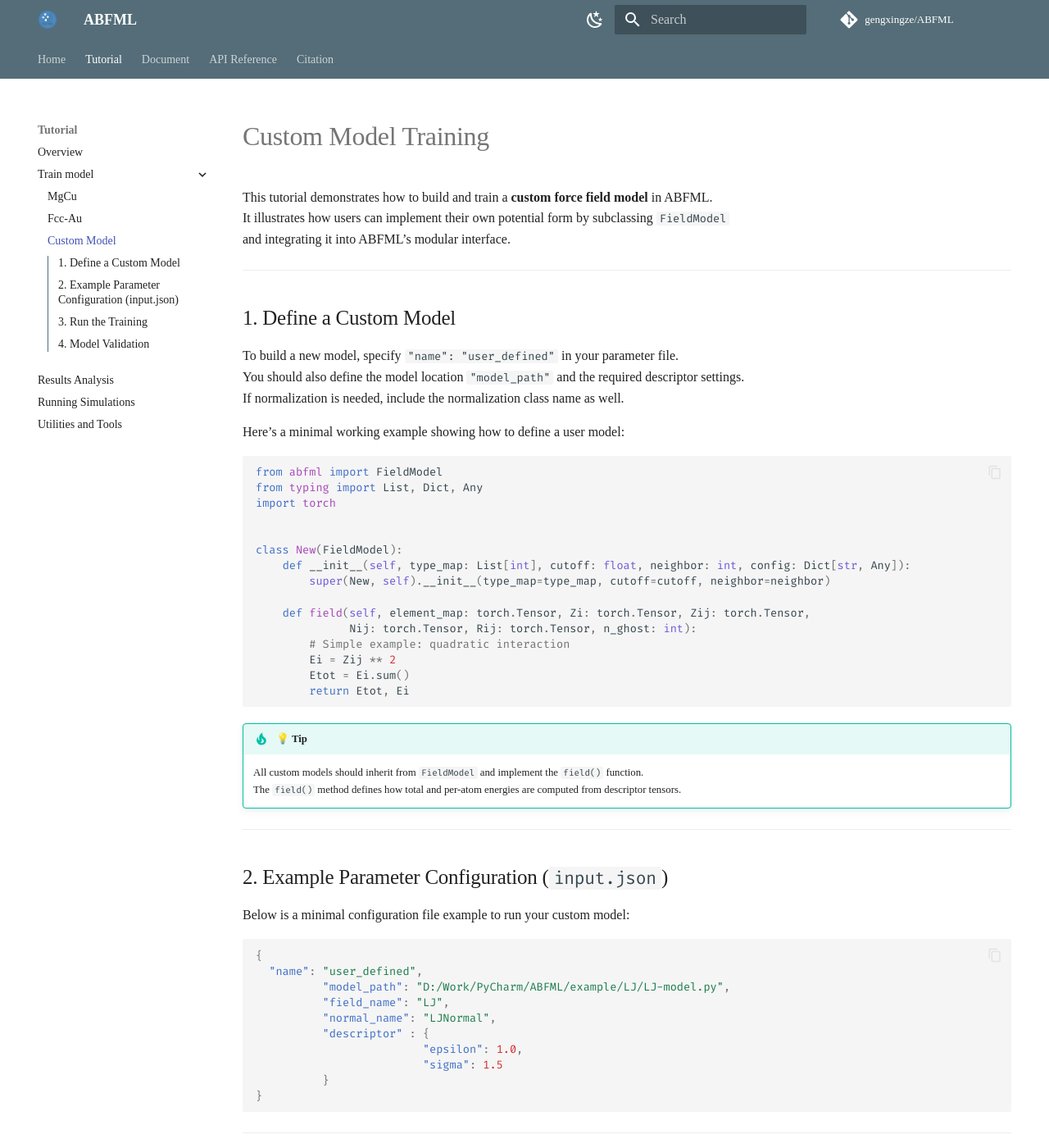
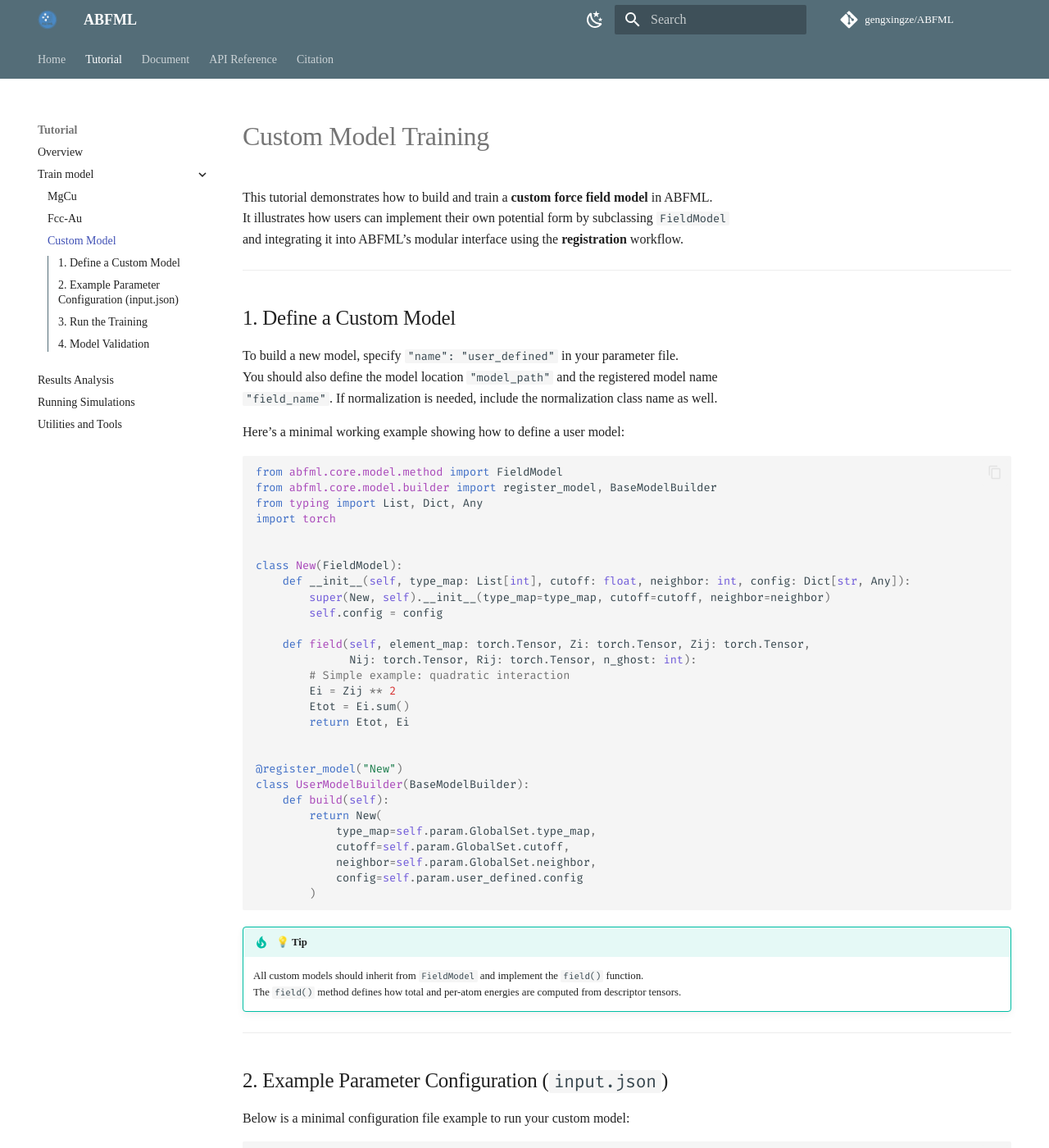
Before and after one commit to gengxingze/ABFML, an MkDocs documentation site: the page built from docs/tutorials/custom_model.md, in a window 1280 px wide and 1400 px high. Shown: the whole window at 82% size. Built offline with MkDocs 1.6.1 and Material for MkDocs 9.7.7, drawn with Linux system fonts in a browser that asks for light colours; some web fonts are replaced; comment, search, counter and statistics services are not loaded; some of the changed text lies outside the part shown.

Commit message:
Update docs for registered custom models

````diff
--- a/docs/tutorials/custom_model.md
+++ b/docs/tutorials/custom_model.md
@@ -2,20 +2,21 @@
 
 This tutorial demonstrates how to build and train a **custom force field model** in ABFML.
 It illustrates how users can implement their own potential form by subclassing `FieldModel`
-and integrating it into ABFML’s modular interface.
+and integrating it into ABFML’s modular interface using the **registration** workflow.
 
 ---
 
 ## 1. Define a Custom Model
 
 To build a new model, specify `"name": "user_defined"` in your parameter file.
-You should also define the model location `"model_path"` and the required descriptor settings.
-If normalization is needed, include the normalization class name as well.
+You should also define the model location `"model_path"` and the registered model name
+`"field_name"`. If normalization is needed, include the normalization class name as well.
 
 Here’s a minimal working example showing how to define a user model:
 
 ```python
-from abfml import FieldModel
+from abfml.core.model.method import FieldModel
+from abfml.core.model.builder import register_model, BaseModelBuilder
 from typing import List, Dict, Any
 import torch
 
@@ -23,6 +24,7 @@ import torch
 class New(FieldModel):
     def __init__(self, type_map: List[int], cutoff: float, neighbor: int, config: Dict[str, Any]):
         super(New, self).__init__(type_map=type_map, cutoff=cutoff, neighbor=neighbor)
+        self.config = config
 
     def field(self, element_map: torch.Tensor, Zi: torch.Tensor, Zij: torch.Tensor,
               Nij: torch.Tensor, Rij: torch.Tensor, n_ghost: int):
@@ -30,6 +32,17 @@ class New(FieldModel):
         Ei = Zij ** 2
         Etot = Ei.sum()
         return Etot, Ei
+
+
+@register_model("New")
+class UserModelBuilder(BaseModelBuilder):
+    def build(self):
+        return New(
+            type_map=self.param.GlobalSet.type_map,
+            cutoff=self.param.GlobalSet.cutoff,
+            neighbor=self.param.GlobalSet.neighbor,
+            config=self.param.user_defined.config
+        )
 ```
 
 !!! tip "💡 Tip"
@@ -45,13 +58,13 @@ Below is a minimal configuration file example to run your custom model:
 ```json
 {
   "name": "user_defined",
-          "model_path": "D:/Work/PyCharm/ABFML/example/LJ/LJ-model.py",
-          "field_name": "LJ",
-          "normal_name": "LJNormal",
-          "descriptor" : {
-                         "epsilon": 1.0,
-                         "sigma": 1.5
-          }
+  "model_path": "example/LJ/LJ-model.py",
+  "field_name": "LJ",
+  "normal_name": "LJNormal",
+  "descriptor": {
+    "epsilon": 1.0,
+    "sigma": 1.5
+  }
 }
 ```
 
@@ -66,7 +79,7 @@ abfml train  input.json
 ```
 
 The training process will automatically detect the `"user_defined"` type
-and use your custom model implementation.
+and build the model from the class registered under `"field_name"`.
 
 ---
 
````
Also changed, not shown: README.md (+38 -11 lines).
